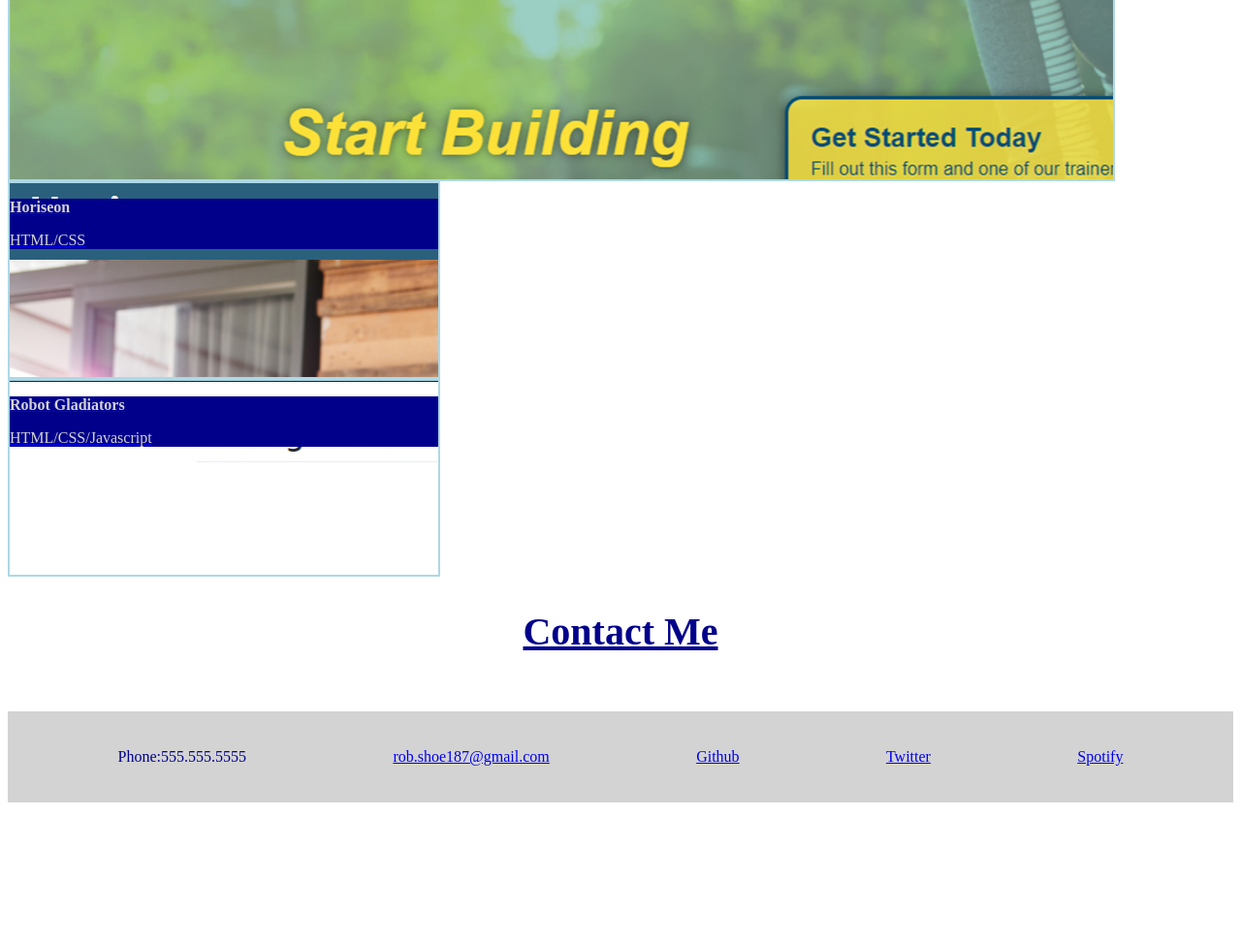
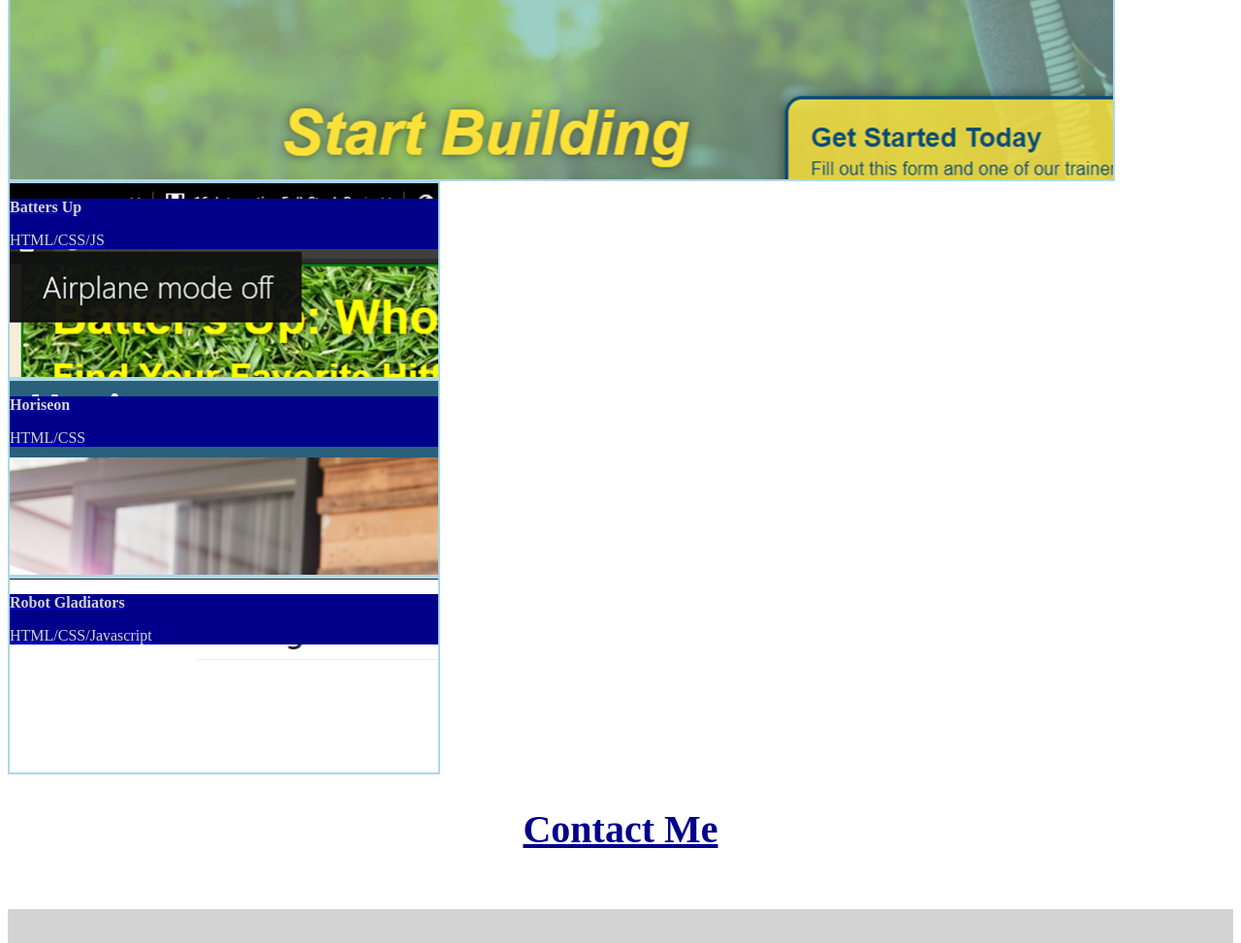
Before and after one commit to robshoe187/rs-portfolio, a plain HTML site: page index.html in a window 1280 px wide. Shown: the part 824-1797 px from the top of the page at 97% size. Before the commit the page ends 1660 px from the top, so only its background shows below. Drawn offline with Linux system fonts and the light colour scheme.

Commit message:
Add files via upload

```diff
--- a/assets/css/style.css
+++ b/assets/css/style.css
@@ -86,6 +86,13 @@ h3 {
     background-image: url("../images/run-buddy.jpg");
 }
 
+.batters-up {
+    width: 35%;
+    height:200px;
+    border: 2px solid var(--secondary-color);
+    background-image: url("../images/batterup.jpg") ;
+}
+
 .horiseon {
     width: 35%;
     height:200px;
@@ -123,6 +130,9 @@ h3 {
     margin: 0;
 }
 .run-buddy:hover {
+    opacity: .5;
+}
+.batters-up:hover {
     opacity: .5;
 }
 .horiseon:hover {
--- a/index.html
+++ b/index.html
@@ -62,6 +62,17 @@
             </div>
             </a>
             </div>
+
+            <div class="batters-up">
+            <a href="https://project-2-rs.herokuapp.com/">
+            <div id="card">
+                <h3>Batters Up</h3>
+                <p>HTML/CSS/JS</p>
+            </div>
+            </a>
+
+            </div>
+            </div>
             <div class="horiseon">
             <a href="https://robshoe187.github.io/Horiseon/">
             <div id="card">
@@ -70,6 +81,7 @@
             </div>
             </a>
             </div>
+
             <div class="robot-gladiators">
             <a href="https://robshoe187.github.io/robot-gladiators/">
             <div id="card">
```
Also changed, not shown: assets/images/batterup.jpg (added).
